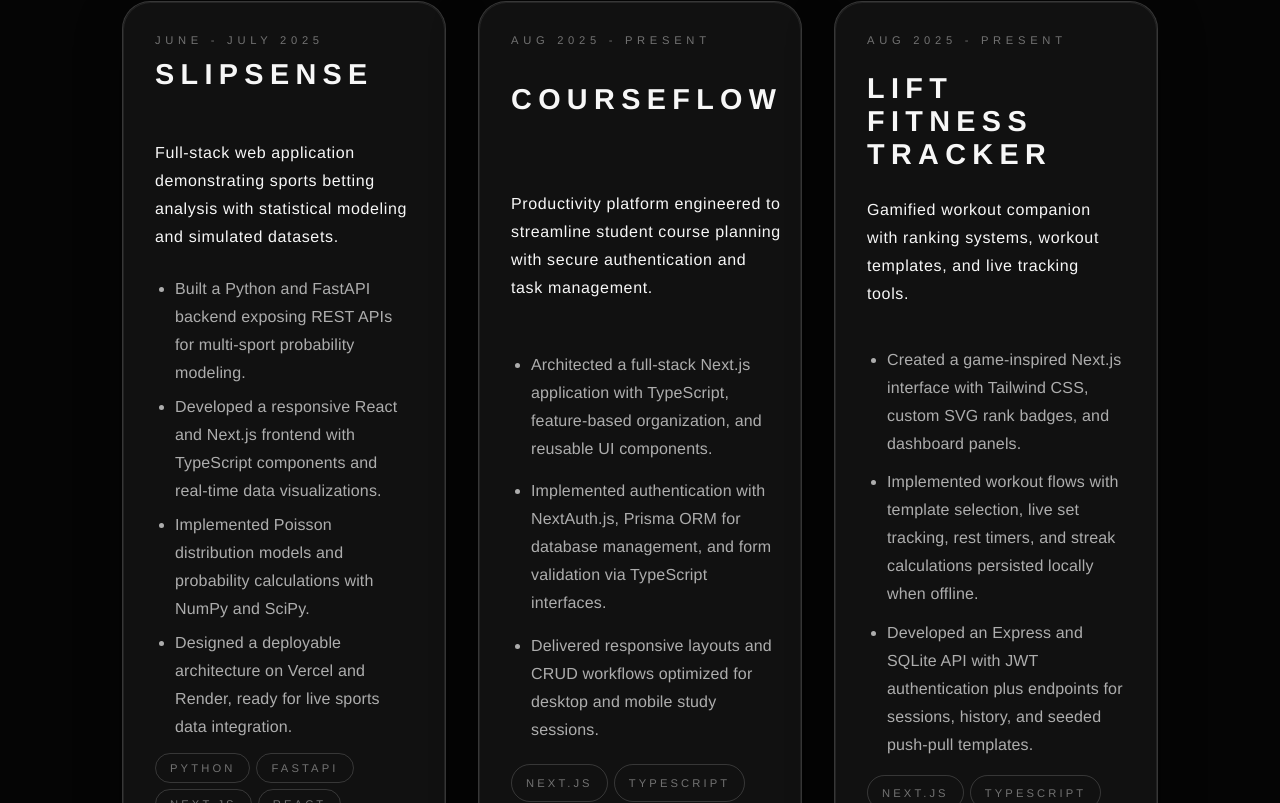
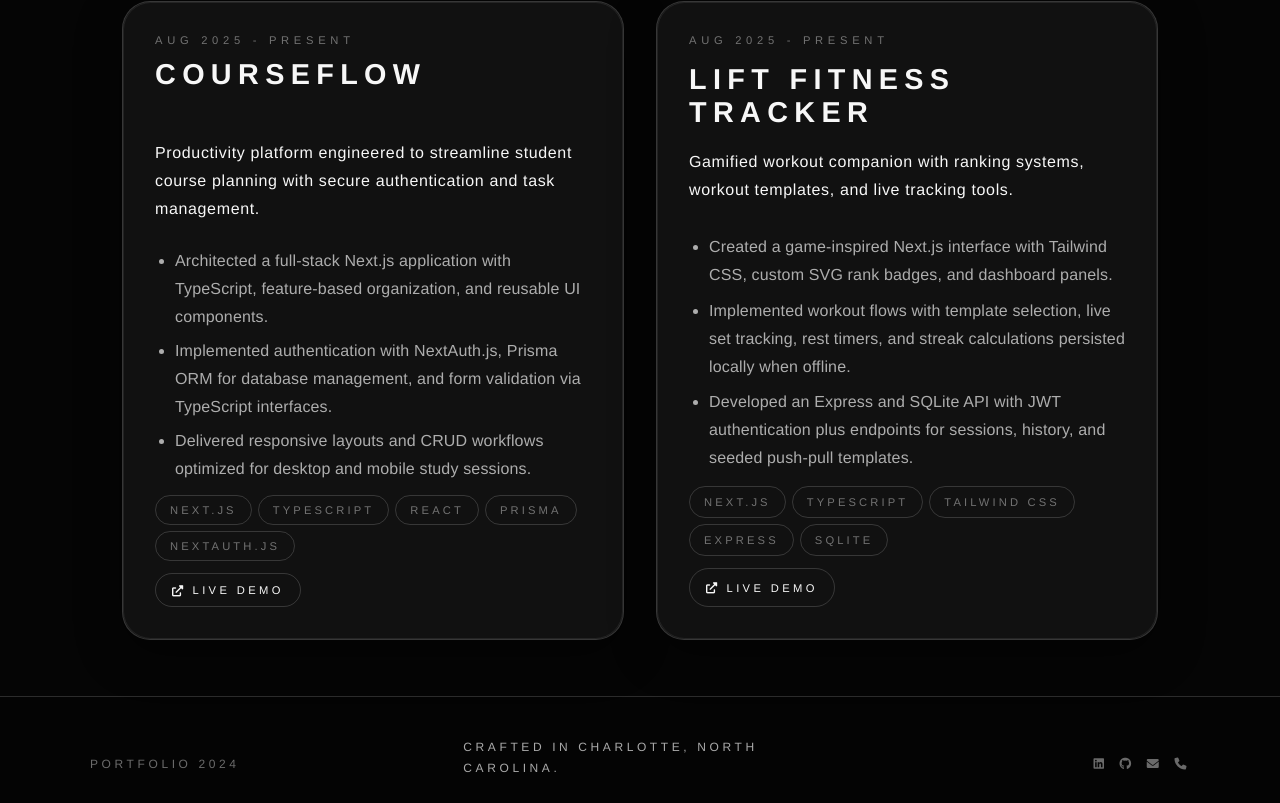
Before and after one commit to joshua-benitez/portfolio.project, a React (Vite) app: page /projects in a window 1280 px wide. Shown: the part 417-1220 px from the top of the page. Built offline with nearby package versions, Linux system fonts and the light colour scheme.

Commit message:
removed slipsense and added links to projects

```diff
--- a/src/pages/Projects.tsx
+++ b/src/pages/Projects.tsx
@@ -14,20 +14,6 @@ interface Project {
 
 const projects: Project[] = [
   {
-    title: 'SlipSense',
-    timeframe: 'June - July 2025',
-    summary:
-      'Full-stack web application demonstrating sports betting analysis with statistical modeling and simulated datasets.',
-    details: [
-      'Built a Python and FastAPI backend exposing REST APIs for multi-sport probability modeling.',
-      'Developed a responsive React and Next.js frontend with TypeScript components and real-time data visualizations.',
-      'Implemented Poisson distribution models and probability calculations with NumPy and SciPy.',
-      'Designed a deployable architecture on Vercel and Render, ready for live sports data integration.',
-    ],
-    tech: ['Python', 'FastAPI', 'Next.js', 'React', 'TypeScript', 'Pandas', 'NumPy'],
-    links: [],
-  },
-  {
     title: 'CourseFlow',
     timeframe: 'Aug 2025 - Present',
     summary:
@@ -38,7 +24,9 @@ const projects: Project[] = [
       'Delivered responsive layouts and CRUD workflows optimized for desktop and mobile study sessions.',
     ],
     tech: ['Next.js', 'TypeScript', 'React', 'Prisma', 'NextAuth.js'],
-    links: [],
+    links: [
+      { label: 'Live Demo', href: 'https://courseflow-alpha.vercel.app' },
+    ],
   },
   {
     title: 'Lift Fitness Tracker',
@@ -51,7 +39,9 @@ const projects: Project[] = [
       'Developed an Express and SQLite API with JWT authentication plus endpoints for sessions, history, and seeded push-pull templates.',
     ],
     tech: ['Next.js', 'TypeScript', 'Tailwind CSS', 'Express', 'SQLite'],
-    links: [],
+    links: [
+      { label: 'Live Demo', href: 'https://lift-kappa.vercel.app' },
+    ],
   },
 ];
 
```
